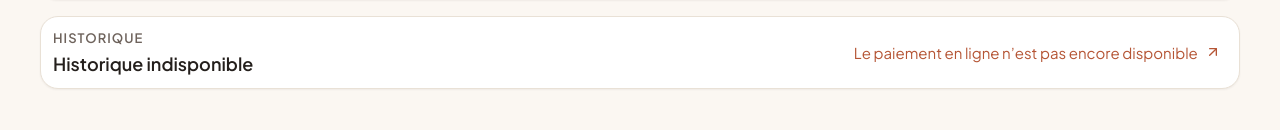
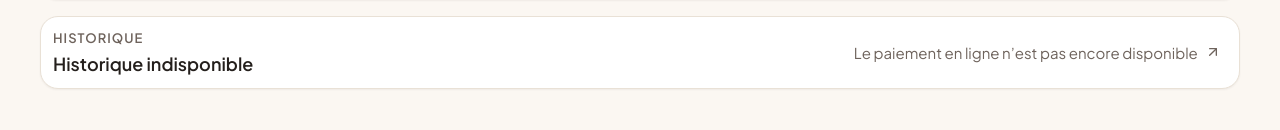
Before and after one commit to Mouad852/Dari, a Next.js app in the folder apps/web/: page /account/payments in a window 1280 px wide. Shown: the part 427-557 px from the top of the page. Built offline with nearby package versions, Linux system fonts and the light colour scheme; no server answers.

Commit message:
fix(web): disable the dead paiement history link on account/payments

```diff
--- a/apps/web/src/app/account/payments/page.tsx
+++ b/apps/web/src/app/account/payments/page.tsx
@@ -150,17 +150,27 @@ export default function AccountPaymentsPage() {
             <div style={{ marginTop: 4, font: 'var(--type-h3)', color: 'var(--text-heading)' }}>Historique indisponible</div>
           </div>
 
+          {/*
+            Same fix as "Ajouter un moyen" above, for the identical reason:
+            this had no `onClick` at all, but was styled and coloured exactly
+            like a live link (brand colour, pointer cursor, a trailing
+            arrow-up-right that visually promises "goes somewhere") -- a dead
+            control indistinguishable from a working one, for keyboard and
+            mouse users alike. `disabled` says plainly it isn't ready instead.
+          */}
           <button
             type="button"
+            disabled
+            title="Cette fonctionnalité arrive bientôt"
             style={{
               display: 'inline-flex',
               alignItems: 'center',
               gap: '0.45rem',
               border: 'none',
               background: 'transparent',
-              color: 'var(--brand)',
+              color: 'var(--text-subtle)',
               font: 'var(--weight-medium) var(--type-body-sm) var(--font-ui)',
-              cursor: 'pointer',
+              cursor: 'not-allowed',
             }}
           >
             Le paiement en ligne n’est pas encore disponible
```
Also changed, not shown: 1 other file (tests, documents, lock files or other folders).
